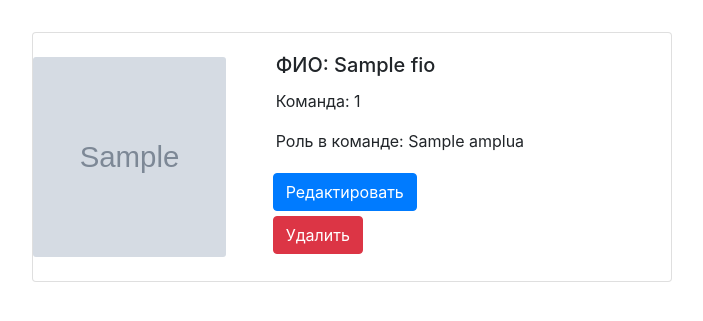
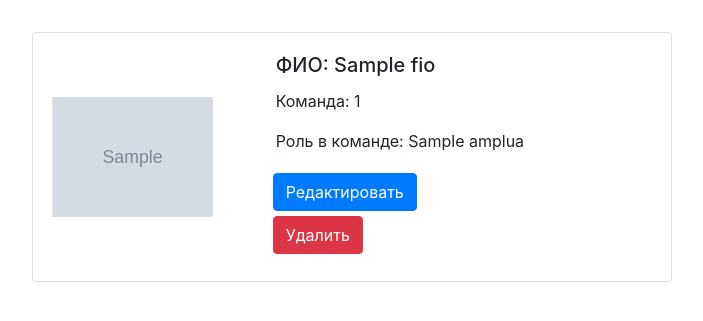
Before and after one commit to Leveofan97/Hospital, a CodeIgniter 4 app: template app/Views/player/view.php in a window 1280 px wide. Shown: the part 58-379 px from the top of the page, without its empty margins (53-756 px from the left). Run offline with PHP 8.4 and a stand-in for CodeIgniter, Linux system fonts and the light colour scheme; the template is opened without the code that fills it: most values are stand-ins (such as "Sample title", 1, 10 or a date in 2020); grey boxes marked "Sample" are stand-in pictures; some libraries are stand-ins or nearby versions.

Commit message:
Update view.php

```diff
--- a/app/Views/player/view.php
+++ b/app/Views/player/view.php
@@ -6,7 +6,13 @@
             <div class="card mb-3" style="max-width: 640px;">
                 <div class="row">
                     <div class="col-md-4 d-flex align-items-center">
-                        <img height="200" src="<?= esc($player['picture_url']); ?>" class="card-img" alt="<?= esc($player['FIO']); ?>">
+                        <img style="
+  display: block;
+  max-width:180px;
+  max-height:200px;
+  width: auto;
+  height: auto;
+  padding-left: 10%;" src="<?= esc($player['picture_url']); ?>" class="card-img" alt="<?= esc($player['FIO']); ?>">
                     </div>
                     <div class="col-md-8">
                         <div class="card-body">
```
